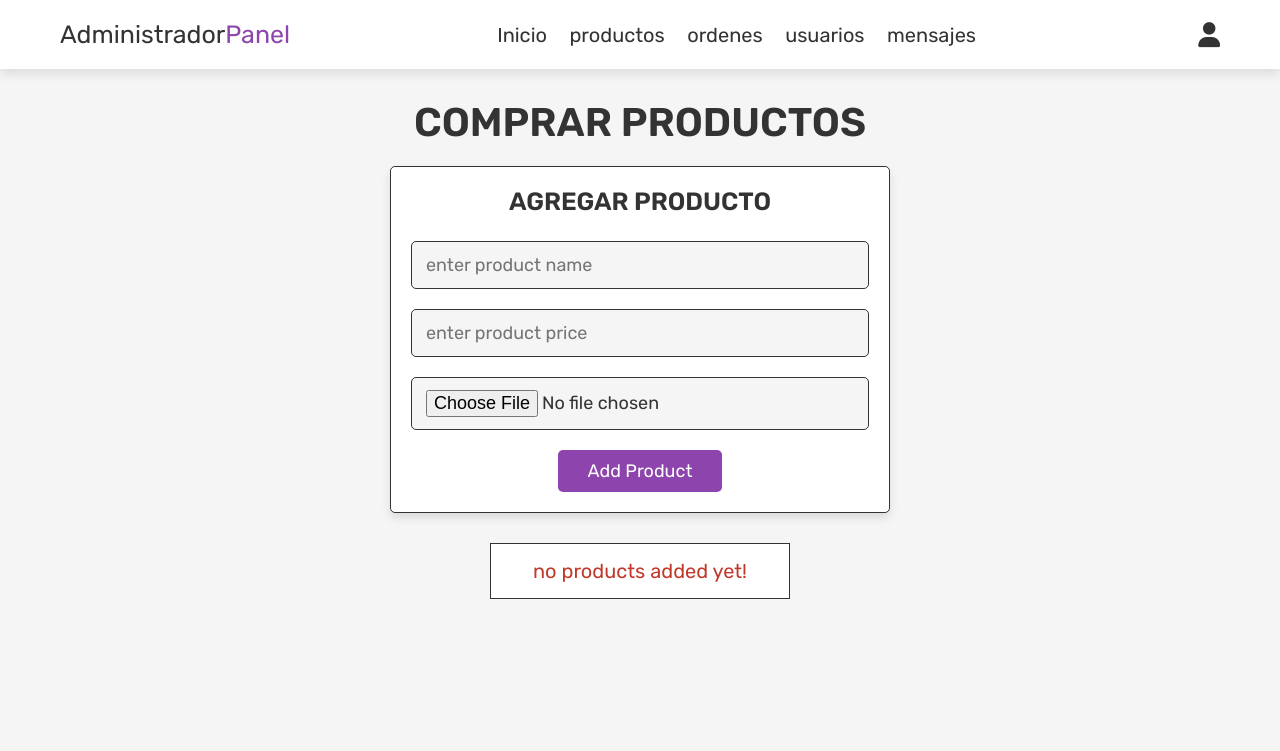
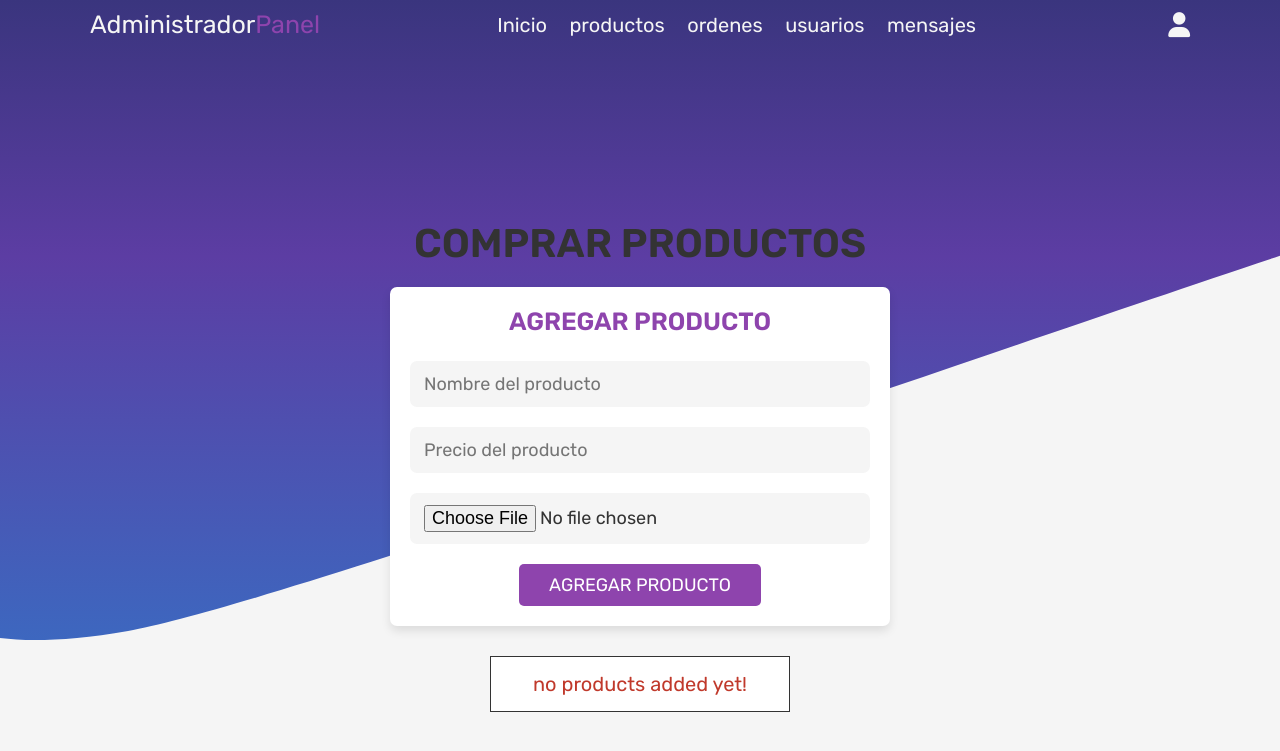
Before and after one commit to ferreyraGaston/Tienda-Online-mas-Dashboard, a PHP site: page /admin_products.php in a window 1280 px wide. Shown: the top 751 px of the page. Run offline with PHP 8.4, Linux system fonts and the light colour scheme; the visitor is signed in with stand-in values (Sample User, id 1); data that the repository does not hold is empty.

Commit message:
eliminar este producto?

```diff
--- a/about.php
+++ b/about.php
@@ -13,7 +13,7 @@ if(!isset($user_id)){
 ?>
 
 <!DOCTYPE html>
-<html lang="en">
+<html lang="es">
 <head>
    <meta charset="UTF-8">
    <meta http-equiv="X-UA-Compatible" content="IE=edge">
--- a/admin_header.php
+++ b/admin_header.php
@@ -13,7 +13,7 @@ if(isset($message)){
 
 <header class="header">
 
-   <div class="flex">
+   <div class="flex container">
 
       <a href="admin_page.php" class="logo">Administrador<span>Panel</span></a>
 
@@ -34,7 +34,7 @@ if(isset($message)){
          <p>nombre de usuario : <span><?php echo $_SESSION['admin_name']; ?></span></p>
          <p>email : <span><?php echo $_SESSION['admin_email']; ?></span></p>
          <a href="logout.php" class="delete-btn">cerrar sesión</a>
-         <div>nnuevo <a href="login.php">acceso</a> | <a href="register.php">registrarse</a></div>
+         <div>nuevo <a href="login.php">acceso</a> | <a href="register.php">registrarse</a></div>
       </div>
 
    </div>
--- a/admin_products.php
+++ b/admin_products.php
@@ -105,10 +105,10 @@ if(isset($_POST['update_product'])){
 
    <form action="" method="post" enctype="multipart/form-data">
       <h3>Agregar producto</h3>
-      <input type="text" name="name" class="box" placeholder="enter product name" required>
-      <input type="number" min="0" name="price" class="box" placeholder="enter product price" required>
+      <input type="text" name="name" class="box" placeholder="Nombre del producto" required>
+      <input type="number" min="0" name="price" class="box" placeholder="Precio del producto" required>
       <input type="file" name="image" accept="image/jpg, image/jpeg, image/png" class="box" required>
-      <input type="submit" value="add product" name="add_product" class="btn">
+      <input type="submit" value="aGREGAR pRODUCTO" name="add_product" class="btn">
    </form>
 
 </section>
@@ -130,8 +130,8 @@ if(isset($_POST['update_product'])){
          <img src="uploaded_img/<?php echo $fetch_products['image']; ?>" alt="">
          <div class="name"><?php echo $fetch_products['name']; ?></div>
          <div class="price">$<?php echo $fetch_products['price']; ?>/-</div>
-         <a href="admin_products.php?update=<?php echo $fetch_products['id']; ?>" class="option-btn">update</a>
-         <a href="admin_products.php?delete=<?php echo $fetch_products['id']; ?>" class="delete-btn" onclick="return confirm('delete this product?');">delete</a>
+         <a href="admin_products.php?update=<?php echo $fetch_products['id']; ?>" class="option-btn">Actualizar</a>
+         <a href="admin_products.php?delete=<?php echo $fetch_products['id']; ?>" class="delete-btn" onclick="return confirm('eliminar este producto?');">Eliminar</a>
       </div>
       <?php
          }
--- a/css/admin_style.css
+++ b/css/admin_style.css
@@ -145,26 +145,47 @@ section{
 }
 
 .header{
-   position: sticky;
+/*    position: sticky;
    top:0; left:0; right:0;
    z-index: 1000;
    background-color: var(--white);
-   box-shadow: var(--box-shadow);
+   box-shadow: var(--box-shadow); */
+
+   background-image: url(../images/hero.svg);
+   background-position: center bottom;
+   background-repeat: no-repeat; /* hace que la imagen no se repita */
+   background-size: cover;
+   min-height: 80vh;
+   display: flex;
+   align-items: center;
+}
+.container{
+   max-width: 1100px;
+   margin: 0 auto;
 }
 
 .header .flex{
-   display: flex;
+/*    display: flex;
    align-items: center;
    padding:2rem;
    justify-content: space-between;
    position: relative;
    max-width: 1200px;
    margin:0 auto;
+ */
+   position: absolute;
+   top: 10px;
+   left: 0;
+   right: 0;
+   display: flex;
+   align-items: center;
+   justify-content: space-between;
+   z-index: 1000;
 }
 
 .header .flex .logo{
    font-size: 2.5rem;
-   color:var(--black);
+   color:var(--light-bg);
 }
 
 .header .flex .logo span{
@@ -174,7 +195,7 @@ section{
 .header .flex .navbar a{
    margin:0 1rem;
    font-size: 2rem;
-   color:var(--black);
+   color:var(--light-bg);
 }
 
 .header .flex .navbar a:hover{
@@ -185,7 +206,7 @@ section{
    margin-left: 1.5rem;
    font-size: 2.5rem;
    cursor: pointer;
-   color:var(--black);
+   color:var(--light-bg);
 }
 
 .header .flex .icons div:hover{
@@ -195,13 +216,14 @@ section{
 .header .flex .account-box{
    position: absolute;
    top:120%; right:2rem;
-   width: 30rem;
+   width: 25rem;
+   height: 15rem;
    box-shadow: var(--box-shadow);
    border-radius: .5rem;
    padding:2rem;
    text-align: center;
    border-radius: .5rem;
-   border:var(--border);
+  /*  border:var(--border); */
    background-color: var(--white);
    display: none;
    animation:fadeIn .2s linear;
@@ -212,9 +234,10 @@ section{
 }
 
 .header .flex .account-box p{
-   font-size: 2rem;
+   text-align: left;
+   font-size: 1.2rem;
    color:var(--light-color);
-   margin-bottom: 1.5rem;
+   margin-bottom: 1rem;
 }
 
 .header .flex .account-box p span{
@@ -223,11 +246,12 @@ section{
 
 .header .flex .account-box .delete-btn{
    margin-top: 0;
+   font-size: 1.2rem;
 }
 
 .header .flex .account-box div{
    margin-top: 1.5rem;
-   font-size: 2rem;
+   font-size: 1.5rem;
    color:var(--light-color);
 }
 
@@ -275,14 +299,17 @@ section{
    border-radius: .5rem;
    border:var(--border);
 }
+.add-products{
+   margin-top: -450px;  /* para que quede arriba y en el centro la imagen */
+}
 
 .add-products form{
    background-color: var(--white);
-   border-radius: .5rem;
+   border-radius: .7rem;
    padding:2rem;
    text-align: center;
    box-shadow: var(--box-shadow);
-   border:var(--border);
+   /* border:var(--border); */
    max-width: 50rem;
    margin:0 auto;
 }
@@ -290,19 +317,19 @@ section{
 .add-products form h3{
    font-size: 2.5rem;
    text-transform: uppercase;
-   color:var(--black);
+   color:var(--purple);
    margin-bottom: 1.5rem;
 }
 
 .add-products form .box{
    width: 100%;
    background-color: var(--light-bg);
-   border-radius: .5rem;
+   border-radius: .7rem;
    margin:1rem 0;
    padding:1.2rem 1.4rem;
    color:var(--black);
    font-size: 1.8rem;
-   border:var(--border);
+  /*  border:var(--border); */
 }
 
 .show-products .box-container{
--- a/css/style.css
+++ b/css/style.css
@@ -140,7 +140,7 @@ section{
    align-items: center;
    justify-content: center;
    gap:1rem;
-   background: url(../images/heading-bg.webp) no-repeat;
+   background: url(../images/heading-bg.jpg) no-repeat;
    background-size: cover;
    background-position: center;
    text-align: center;
```
Also changed, not shown: images/footer.svg (added), images/heading-bg.JPG (added), images/heading-bg.webp, images/hero.svg (added).
